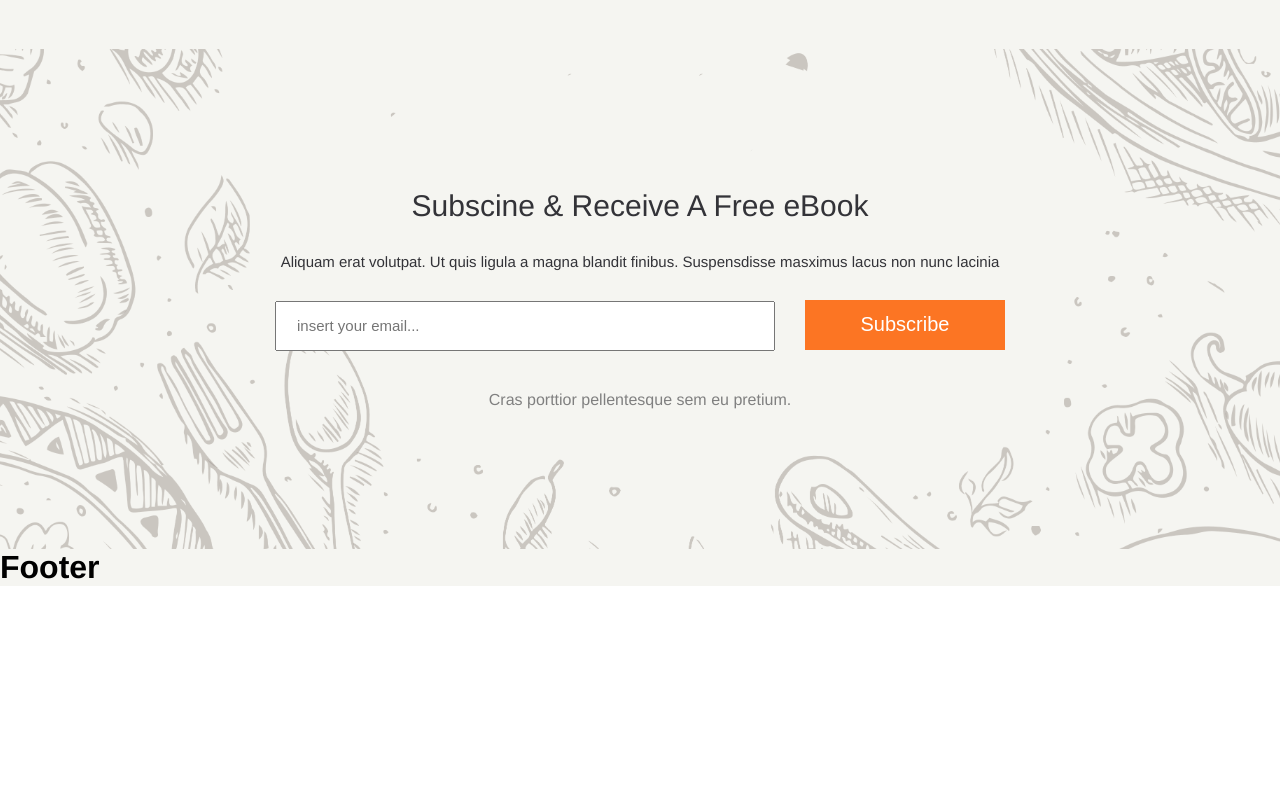
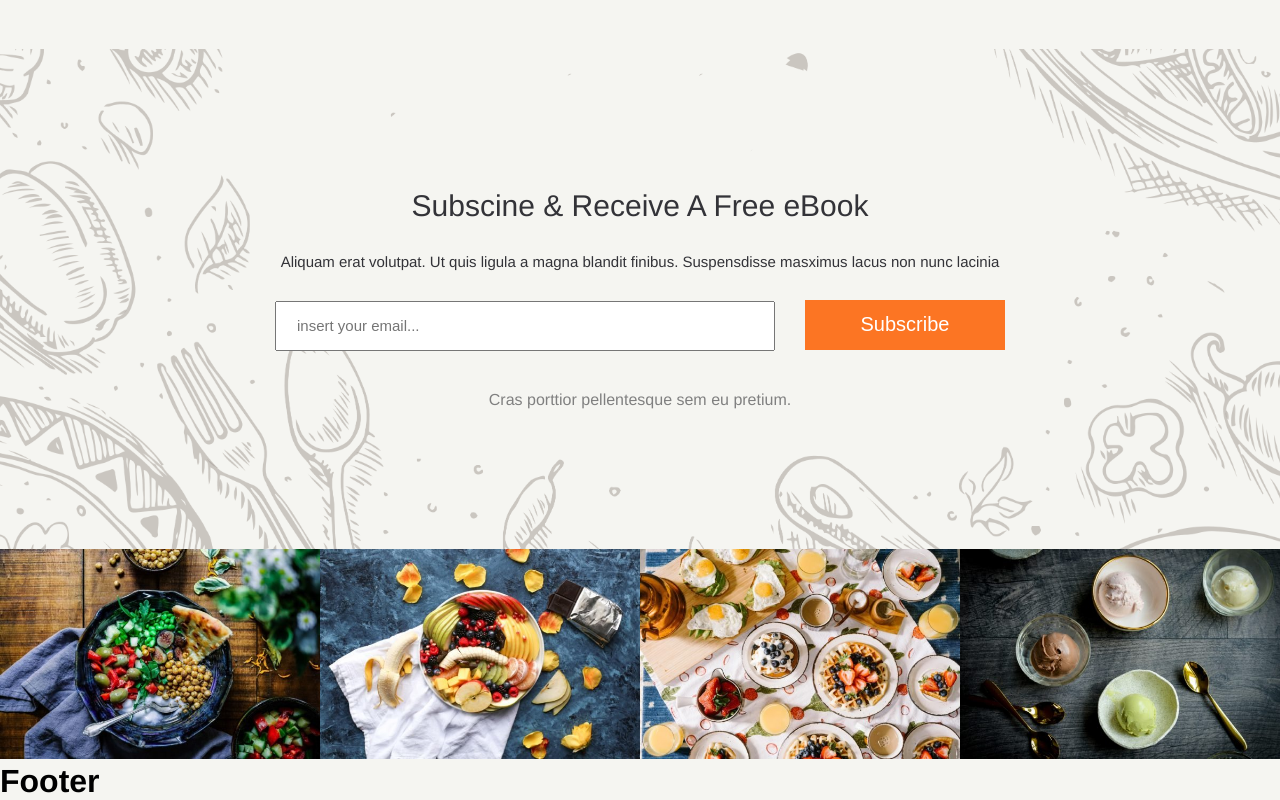
Before and after one commit to ParisiA02/proj-html-vuejs, a Vue app: page / in a window 1280 px wide. Shown: the part 5638-6438 px from the top of the page. Before the commit the page ends 6224 px from the top, so only its background shows below. Built offline with nearby package versions, Linux system fonts and the light colour scheme.

Commit message:
added images at subscibe component

```diff
--- a/src/components/Subscribe.vue
+++ b/src/components/Subscribe.vue
@@ -1,4 +1,5 @@
 <template>
+    <div class="subscribe-and-image-container">
         <div class="subscribe-container">
             <div class="subscribe-title">Subscine & Receive A Free eBook</div>
             <div class="subscribe-subtitle">
@@ -10,6 +11,21 @@
             </div>
             <div class="subscribe-text">
                 Cras porttior pellentesque sem eu pretium.
+            </div>
+        </div>
+        <div class="subscribe-img-container">
+            <div class="subscribe-img">
+                <img src="../assets/Yogurt-Nan-600x395.jpg" alt="">
+            </div>
+            <div class="subscribe-img">
+                <img src="../assets/Mixed-fruits-600x395.jpg" alt="">
+            </div>
+            <div class="subscribe-img">
+                <img src="../assets/r-rachel-park-366508-unsplash-min-600x395.jpg" alt="">
+            </div>
+            <div class="subscribe-img">
+                <img src="../assets/r-michelle-tsang-500721-unsplash-min-600x395.jpg" alt="">
+            </div>
         </div>
     </div>
 </template>
@@ -62,4 +78,17 @@ export default {
             color: grey;
         }
     }
+    .subscribe-img-container{
+        width: 100%;
+        background-color: red;
+
+        .subscribe-img{
+            width: calc(100%/4);
+            float: left;
+            img{
+                width: 100%;
+            }
+        }
+
+    }
 </style>
```
Lines whose indentation alone changed are shown as unchanged.
